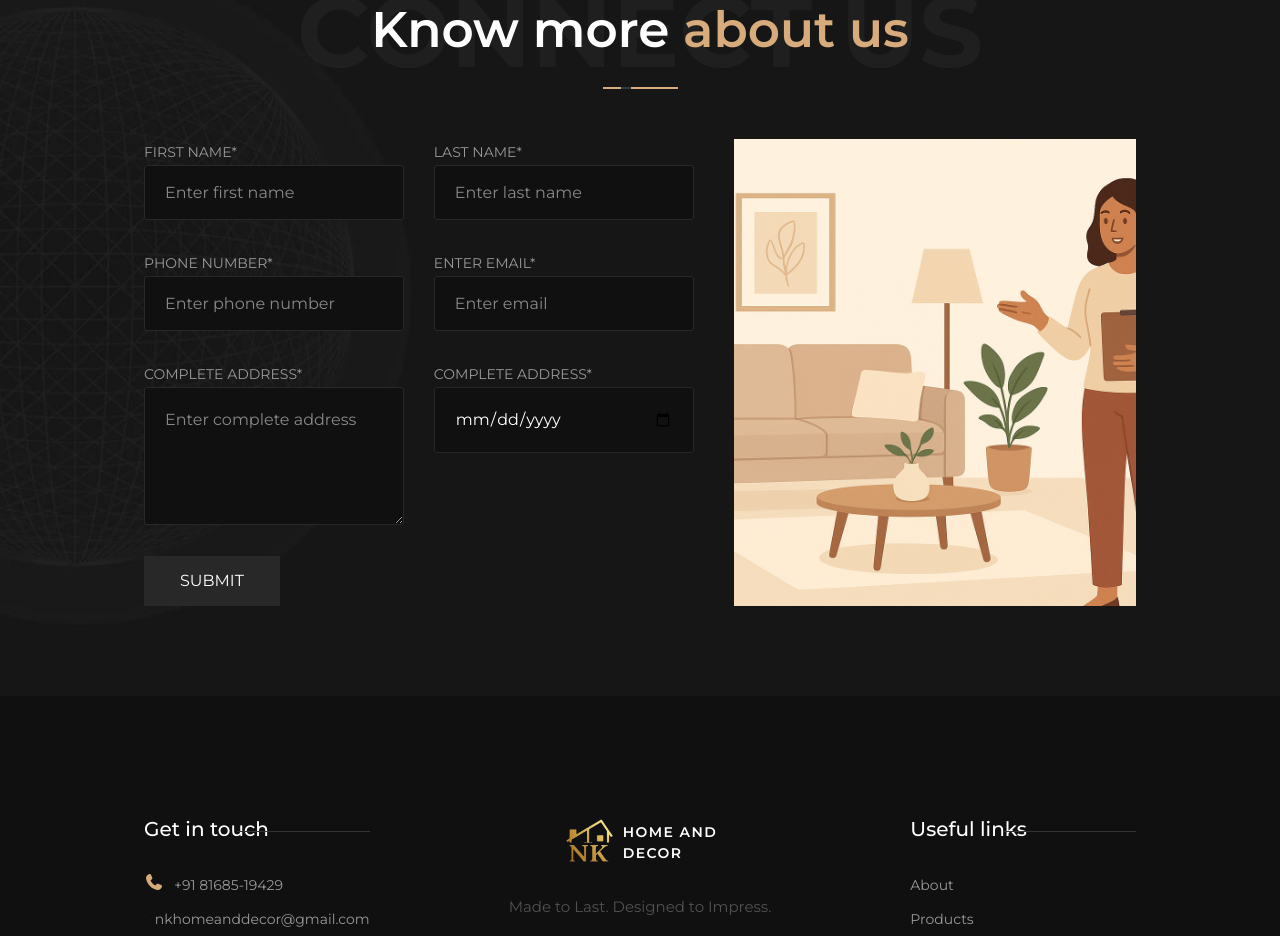
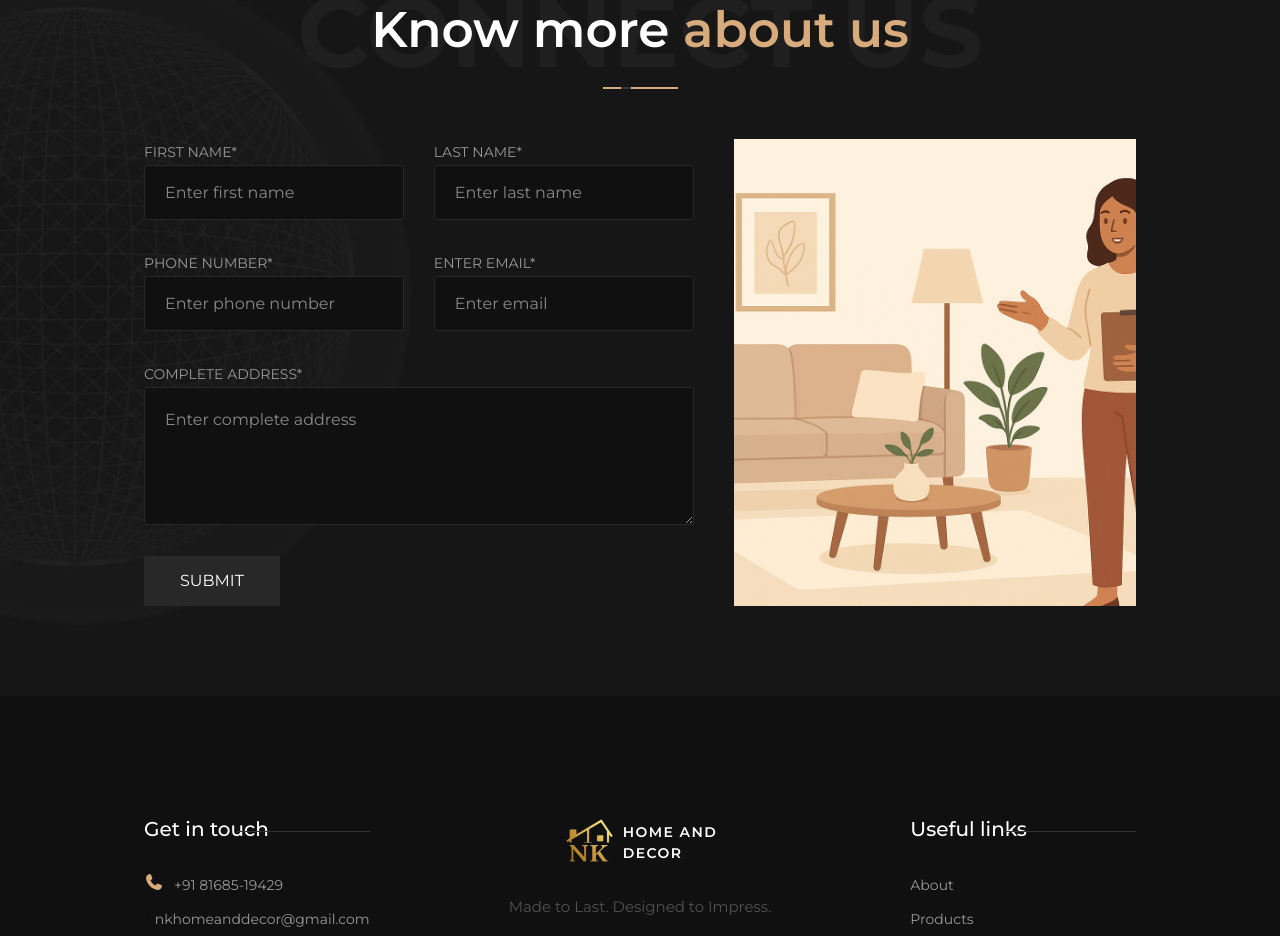
Before and after one commit to itsMukulSharma/nk-home-and-decor, a Next.js app in the folder nk-home-and-decor/: page / in a window 1280 px wide. Shown: the part 7000-7936 px from the top of the page. Built offline with nearby package versions, Linux system fonts and the light colour scheme.

Commit message:
fix: resolve navigation, email typo, and form bugs
- Update header navigation to use anchor links for 'About' and 'Contact'
- Correct email misspelling in header sidebar
- Fix duplicated address fields and refactor Formik logic in 'Connect Us' form
- Add section IDs for homepage anchor navigation

```diff
--- a/nk-home-and-decor/components/home/aboutUs/index.jsx
+++ b/nk-home-and-decor/components/home/aboutUs/index.jsx
@@ -80,6 +80,7 @@ const AboutUs = () => {
 
   return (
     <section
+      id="about"
       className="relative z-[1] bg-[#161616] pt-[75px] lg:pt-[140px] pb-[75px] lg:pb-[137px] overflow-hidden lg:overflow-visible about-bg"
       ref={sectionRef}
     >
--- a/nk-home-and-decor/components/home/letsConnect/index.jsx
+++ b/nk-home-and-decor/components/home/letsConnect/index.jsx
@@ -1,7 +1,7 @@
 "use client";
 import React from "react";
 import { commonValidationSchema } from "@/libs/formSchema";
-import { Form, Formik, useFormik } from "formik";
+import { useFormik } from "formik";
 import { triggerMail } from "@/libs/triggerMail";
 import Image from "next/image";
 
@@ -28,7 +28,7 @@ const LetsConnect = () => {
     });
 
   return (
-    <section className="relative py-[90px] bg-[#161616]">
+    <section id="contact" className="relative py-[90px] bg-[#161616]">
       <div className="absolute top-0 left-0 w-full h-full bg-[url('/images/world.jpg')] bg-center bg-cover"></div>
       <div className="container relative z-[10]">
         <div className="relative text-center mb-[16px] lg:mb-0">
@@ -41,8 +41,7 @@ const LetsConnect = () => {
         </div>
         <div className="grid grid-cols-1 lg:grid-cols-7 gap-[40px]">
           <div className="lg:col-span-4">
-            <Formik>
-              <Form onSubmit={handleSubmit}>
+            <form onSubmit={handleSubmit}>
               <div className="grid grid-cols-1 lg:grid-cols-2 gap-[30px]">
                 <div className="relative">
                   <label htmlFor="firstName" className="form-label">
@@ -124,12 +123,11 @@ const LetsConnect = () => {
                     </p>
                   )}
                 </div>
-                  <div className="relative">
+                <div className="relative lg:col-span-2">
                   <label htmlFor="completeAddress" className="form-label">
                     Complete address*
                   </label>
                   <textarea
-                      type="textarea"
                     rows="4"
                     name="completeAddress"
                     id="completeAddress"
@@ -145,17 +143,6 @@ const LetsConnect = () => {
                     </p>
                   )}
                 </div>
-                  <div className="relative">
-                    <label htmlFor="date" className="form-label">
-                      Complete address*
-                    </label>
-                    <input
-                      type="date"
-                      name=""
-                      id="date"
-                      className="form-textarea"
-                    />
-                  </div>
               </div>
               <div className="">
                 <button
@@ -165,8 +152,7 @@ const LetsConnect = () => {
                   Submit
                 </button>
               </div>
-              </Form>
-            </Formik>
+            </form>
           </div>
           <div className="lg:col-span-3">
             <Image
--- a/nk-home-and-decor/components/layout/header/index.jsx
+++ b/nk-home-and-decor/components/layout/header/index.jsx
@@ -44,7 +44,7 @@ const Header = () => {
             </li>
             <li>
               <Link
-                href="/maintenance"
+                href="#about"
                 className="text-white text-[17px] font-normal leading-[27px] uppercase nav-link"
                 // ref={homeRef}
               >
@@ -53,7 +53,7 @@ const Header = () => {
             </li>
             <li>
               <Link
-                href="/maintenance"
+                href="#contact"
                 className="text-white text-[17px] font-normal leading-[27px] uppercase nav-link"
                 // ref={homeRef}
               >
@@ -103,7 +103,7 @@ const Header = () => {
               </li>
               <li className="flex gap-[5px] text-[14px] leading-[21px] font-normal mb-[8px]">
                 <Icons.Mail size={20} fill="#ffffff" />
-                nkhomeadndecore@gmail.com
+                nkhomeanddecor@gmail.com
               </li>
             </ul>
           </div>
```
Lines whose indentation alone changed are shown as unchanged.
